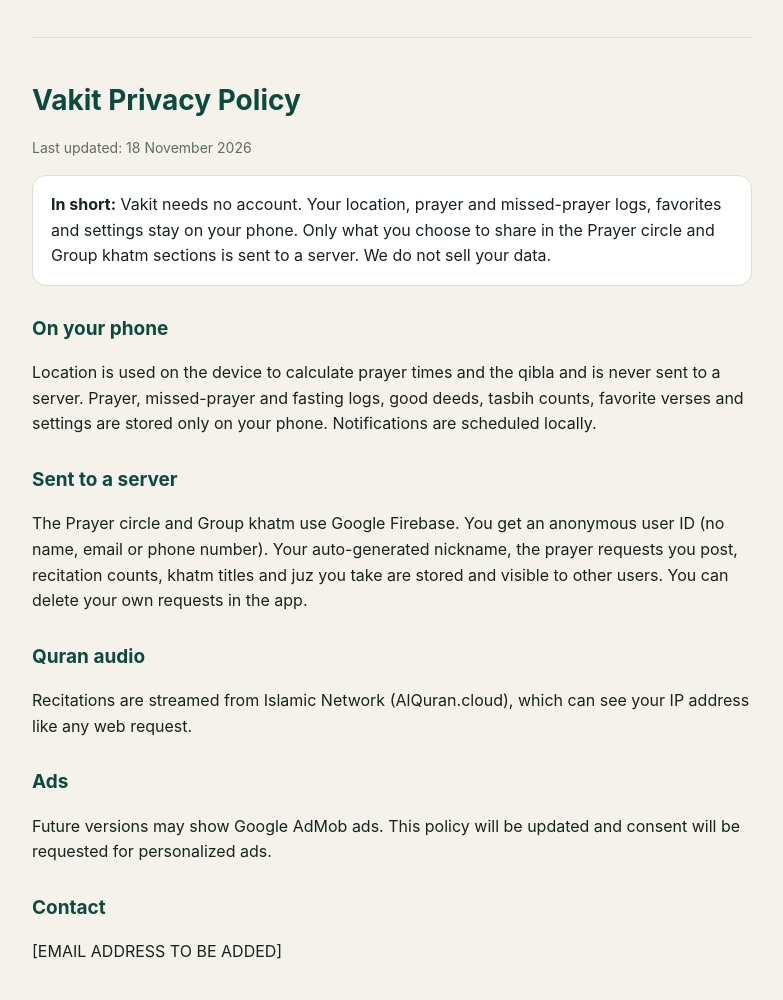
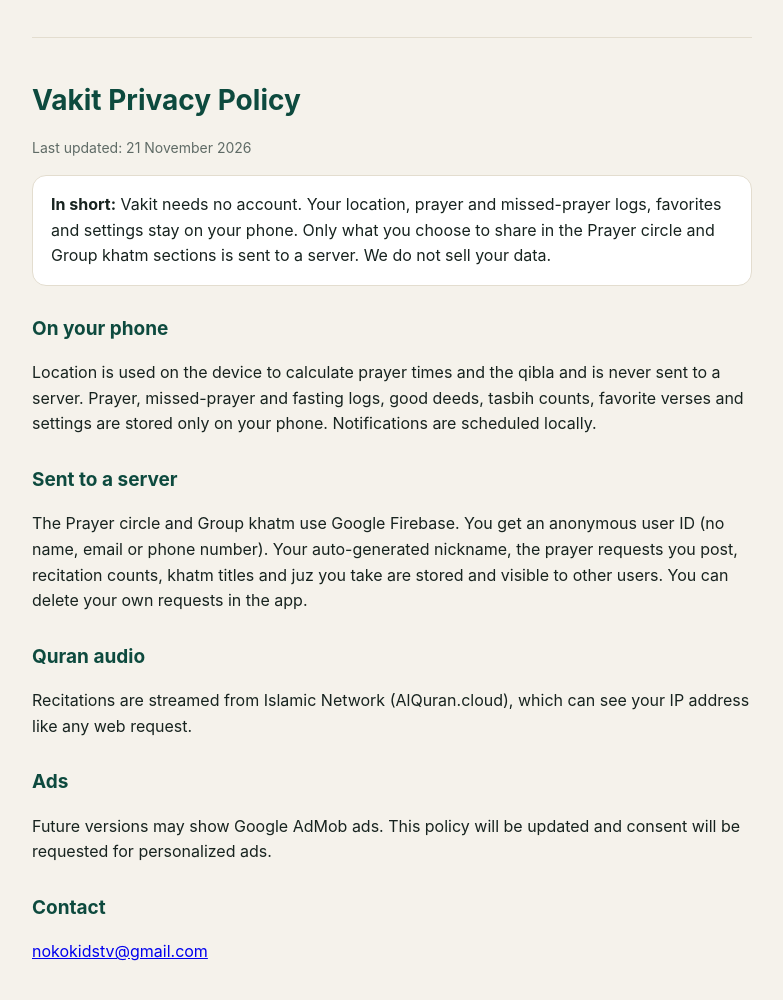
Before and after one commit to kmlbbgl-ai/lexis-hukuk, a website: page vakit/gizlilik.html in a window 1280 px wide. Shown: the part 1562-2562 px from the top of the page, without its empty margins (248-1031 px from the left). Drawn offline with Linux system fonts and the light colour scheme.

Commit message:
Vakit: privacy policy contact email
Co-Authored-By: Claude Opus 5.5 <noreply@anthropic.com>
Claude-Session: https://claude.ai/code/session_01SX4DHPCDuVRAPvaQrUd8mZ

```diff
--- a/vakit/gizlilik.html
+++ b/vakit/gizlilik.html
@@ -16,7 +16,7 @@ ul{padding-left:22px}
 </style>
 <main>
 <h1>Vakit Gizlilik Politikası</h1>
-<p class="muted">Son güncelleme: 18 Kasım 2026</p>
+<p class="muted">Son güncelleme: 21 Kasım 2026</p>
 
 <div class="box"><b>Kısaca:</b> Vakit hesap açmanızı istemez. Konumunuz, namaz ve kaza kayıtlarınız, favorileriniz ve ayarlarınız yalnızca telefonunuzda tutulur. Sunucuya yalnızca Dua kardeşliği ve Ortak hatim bölümlerinde kendi isteğinizle paylaştığınız bilgiler gider. Verilerinizi satmayız.</div>
 
@@ -56,7 +56,7 @@ ul{padding-left:22px}
 <hr>
 
 <h1>Vakit Privacy Policy</h1>
-<p class="muted">Last updated: 18 November 2026</p>
+<p class="muted">Last updated: 21 November 2026</p>
 <div class="box"><b>In short:</b> Vakit needs no account. Your location, prayer and missed-prayer logs, favorites and settings stay on your phone. Only what you choose to share in the Prayer circle and Group khatm sections is sent to a server. We do not sell your data.</div>
 <h2>On your phone</h2>
 <p>Location is used on the device to calculate prayer times and the qibla and is never sent to a server. Prayer, missed-prayer and fasting logs, good deeds, tasbih counts, favorite verses and settings are stored only on your phone. Notifications are scheduled locally.</p>
@@ -67,5 +67,5 @@ ul{padding-left:22px}
 <h2>Ads</h2>
 <p>Future versions may show Google AdMob ads. This policy will be updated and consent will be requested for personalized ads.</p>
 <h2>Contact</h2>
-<p>[EMAIL ADDRESS TO BE ADDED]</p>
+<p><a href="mailto:nokokidstv@gmail.com">nokokidstv@gmail.com</a></p>
 </main>
```
